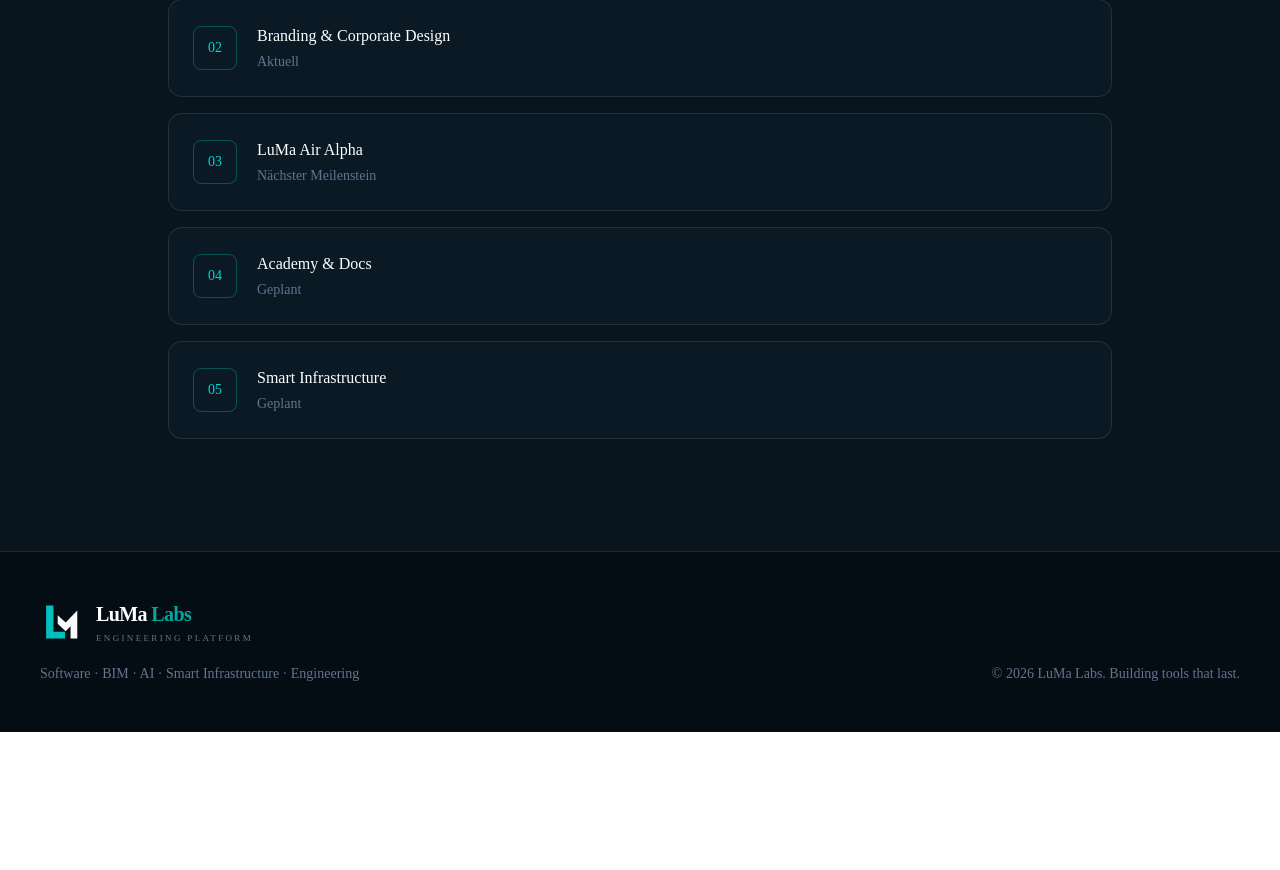
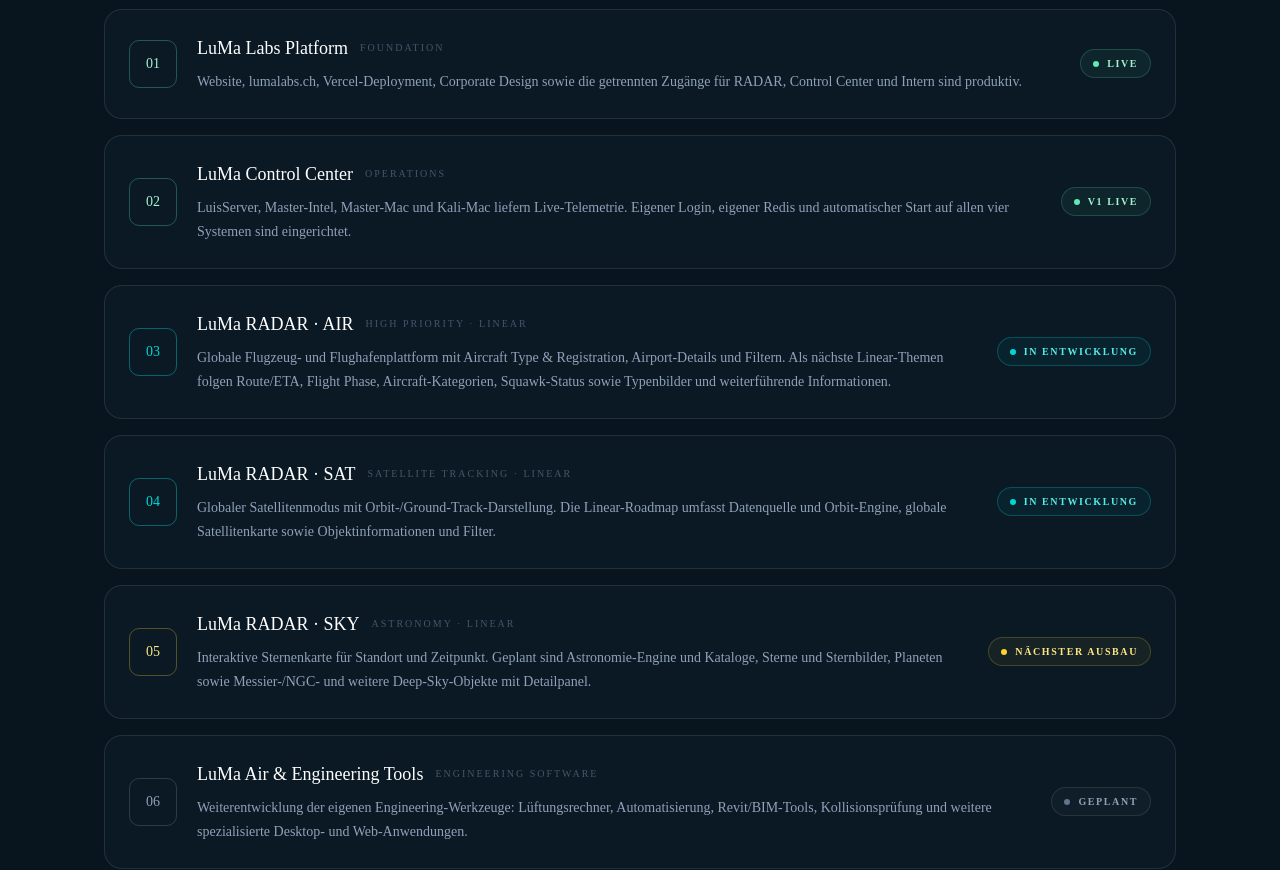
Before and after one commit to NexiCH86/luma-labs-website, a Next.js app: page / in a window 1280 px wide. Shown: the part 3921-4791 px from the top of the page. Before the commit the page ends 4653 px from the top, so only its background shows below. Built offline with nearby package versions, Linux system fonts and the light colour scheme.

Commit message:
Update homepage roadmap with Control Center and Linear RADAR milestones

```diff
--- a/src/components/sections/Roadmap.tsx
+++ b/src/components/sections/Roadmap.tsx
@@ -1,37 +1,141 @@
 const items = [
-  ["Website & Domain", "Abgeschlossen"],
-  ["Branding & Corporate Design", "Aktuell"],
-  ["LuMa Air Alpha", "Nächster Meilenstein"],
-  ["Academy & Docs", "Geplant"],
-  ["Smart Infrastructure", "Geplant"],
+  {
+    title: "LuMa Labs Platform",
+    status: "LIVE",
+    phase: "Foundation",
+    description:
+      "Website, lumalabs.ch, Vercel-Deployment, Corporate Design sowie die getrennten Zugänge für RADAR, Control Center und Intern sind produktiv.",
+    accent: "emerald",
+  },
+  {
+    title: "LuMa Control Center",
+    status: "V1 LIVE",
+    phase: "Operations",
+    description:
+      "LuisServer, Master-Intel, Master-Mac und Kali-Mac liefern Live-Telemetrie. Eigener Login, eigener Redis und automatischer Start auf allen vier Systemen sind eingerichtet.",
+    accent: "emerald",
+  },
+  {
+    title: "LuMa RADAR · AIR",
+    status: "IN ENTWICKLUNG",
+    phase: "High Priority · Linear",
+    description:
+      "Globale Flugzeug- und Flughafenplattform mit Aircraft Type & Registration, Airport-Details und Filtern. Als nächste Linear-Themen folgen Route/ETA, Flight Phase, Aircraft-Kategorien, Squawk-Status sowie Typenbilder und weiterführende Informationen.",
+    accent: "cyan",
+  },
+  {
+    title: "LuMa RADAR · SAT",
+    status: "IN ENTWICKLUNG",
+    phase: "Satellite Tracking · Linear",
+    description:
+      "Globaler Satellitenmodus mit Orbit-/Ground-Track-Darstellung. Die Linear-Roadmap umfasst Datenquelle und Orbit-Engine, globale Satellitenkarte sowie Objektinformationen und Filter.",
+    accent: "cyan",
+  },
+  {
+    title: "LuMa RADAR · SKY",
+    status: "NÄCHSTER AUSBAU",
+    phase: "Astronomy · Linear",
+    description:
+      "Interaktive Sternenkarte für Standort und Zeitpunkt. Geplant sind Astronomie-Engine und Kataloge, Sterne und Sternbilder, Planeten sowie Messier-/NGC- und weitere Deep-Sky-Objekte mit Detailpanel.",
+    accent: "amber",
+  },
+  {
+    title: "LuMa Air & Engineering Tools",
+    status: "GEPLANT",
+    phase: "Engineering Software",
+    description:
+      "Weiterentwicklung der eigenen Engineering-Werkzeuge: Lüftungsrechner, Automatisierung, Revit/BIM-Tools, Kollisionsprüfung und weitere spezialisierte Desktop- und Web-Anwendungen.",
+    accent: "slate",
+  },
+  {
+    title: "Academy, Docs & Smart Infrastructure",
+    status: "GEPLANT",
+    phase: "Knowledge & Infrastructure",
+    description:
+      "Ausbau von LuMa Academy und LuMa Docs sowie stärkere Verzahnung mit Homelab, Build-/CI-Infrastruktur, Remote-Zugriff und vernetzten LuMa-Services.",
+    accent: "slate",
+  },
 ];
+
+const accentStyles = {
+  emerald: {
+    badge: "border-emerald-300/20 bg-emerald-300/[0.06] text-emerald-200",
+    number: "border-emerald-300/30 text-emerald-200",
+    dot: "bg-emerald-300",
+  },
+  cyan: {
+    badge: "border-[#00D7D5]/25 bg-[#00D7D5]/[0.055] text-[#55ECE9]",
+    number: "border-[#00D7D5]/40 text-[#00D7D5]",
+    dot: "bg-[#00D7D5]",
+  },
+  amber: {
+    badge: "border-amber-300/20 bg-amber-300/[0.05] text-amber-200",
+    number: "border-amber-300/30 text-amber-200",
+    dot: "bg-amber-300",
+  },
+  slate: {
+    badge: "border-white/10 bg-white/[0.025] text-slate-400",
+    number: "border-white/15 text-slate-400",
+    dot: "bg-slate-500",
+  },
+} as const;
 
 export function Roadmap() {
   return (
-    <section id="roadmap" className="scroll-mt-24 border-t border-white/10 bg-[#08151f] py-28">
-      <div className="mx-auto max-w-5xl px-6 lg:px-10">
+    <section
+      id="roadmap"
+      className="scroll-mt-24 border-t border-white/10 bg-[#08151f] py-28"
+    >
+      <div className="mx-auto max-w-6xl px-6 lg:px-10">
+        <div className="max-w-3xl">
           <p className="text-xs font-medium uppercase tracking-[0.26em] text-[#00D7D5]">
-          Roadmap
+            Roadmap · Stand August 2026
           </p>
           <h2 className="mt-4 text-4xl font-semibold tracking-[-0.04em] text-white sm:text-5xl">
             Schritt für Schritt zum Engineering-Ökosystem.
           </h2>
+          <p className="mt-5 text-base leading-7 text-slate-400">
+            Der aktuelle Stand kombiniert die bereits produktiven LuMa-Labs-Systeme
+            mit der operativen LuMa-RADAR-Roadmap aus Linear.
+          </p>
+        </div>
 
         <div className="mt-12 space-y-4">
-          {items.map(([title, status], index) => (
+          {items.map((item, index) => {
+            const styles = accentStyles[item.accent];
+
+            return (
+              <article
+                key={item.title}
+                className="group grid gap-5 rounded-2xl border border-white/10 bg-[#0A1924] p-6 transition hover:border-[#00D7D5]/20 hover:bg-[#0B1C28] md:grid-cols-[auto_1fr_auto] md:items-center"
+              >
                 <div
-              key={title}
-              className="flex items-center gap-5 rounded-xl border border-white/10 bg-[#0A1924] p-6"
+                  className={`flex h-12 w-12 shrink-0 items-center justify-center rounded-lg border text-sm font-medium ${styles.number}`}
                 >
-              <div className="flex h-11 w-11 shrink-0 items-center justify-center rounded-md border border-[#00A99D]/40 text-sm text-[#00D7D5]">
                   {String(index + 1).padStart(2, "0")}
                 </div>
+
                 <div>
-                <h3 className="font-medium text-white">{title}</h3>
-                <p className="mt-1 text-sm text-slate-500">{status}</p>
+                  <div className="flex flex-wrap items-center gap-3">
+                    <h3 className="text-lg font-medium text-white">{item.title}</h3>
+                    <span className="text-[10px] uppercase tracking-[0.2em] text-slate-600">
+                      {item.phase}
+                    </span>
                   </div>
+                  <p className="mt-2 max-w-4xl text-sm leading-6 text-slate-400">
+                    {item.description}
+                  </p>
                 </div>
-          ))}
+
+                <div
+                  className={`inline-flex w-fit items-center gap-2 rounded-full border px-3 py-1.5 text-[10px] font-semibold uppercase tracking-[0.16em] ${styles.badge}`}
+                >
+                  <span className={`h-1.5 w-1.5 rounded-full ${styles.dot}`} />
+                  {item.status}
+                </div>
+              </article>
+            );
+          })}
         </div>
       </div>
     </section>
```
Lines whose indentation alone changed are shown as unchanged.
